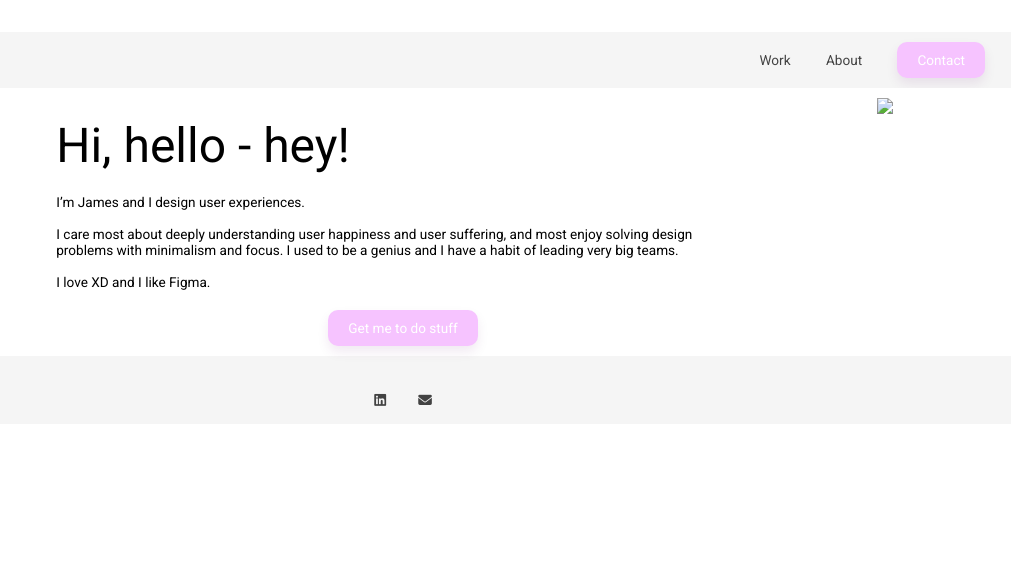
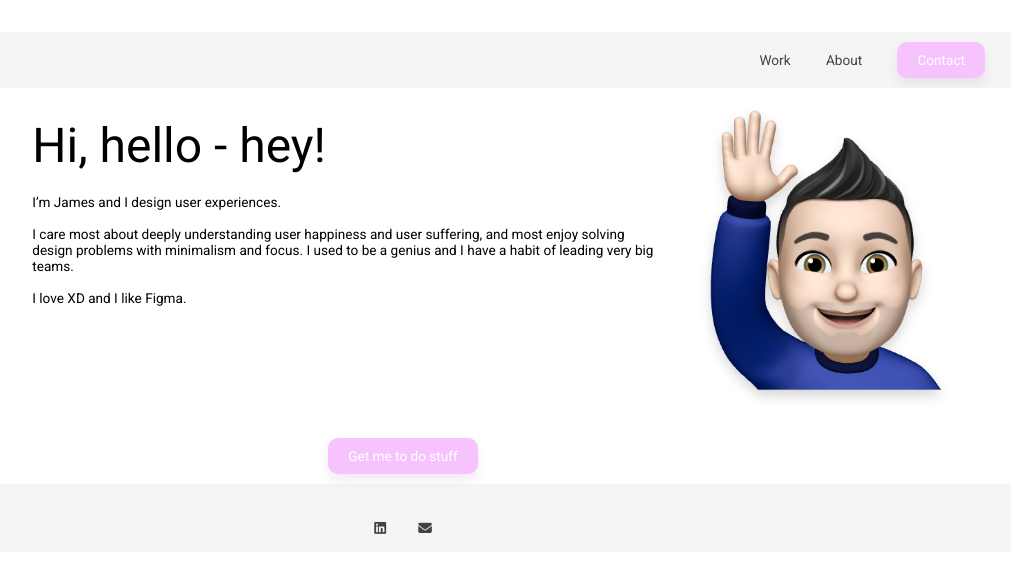
Before and after one commit to jamesclean/iterated, a plain HTML site: page index.html in a window 1280 px wide. Shown: the whole page, without its empty margins (237-1259 px from the left). Drawn offline with Linux system fonts and the light colour scheme; the site is published under a folder, as on GitHub Pages, so addresses that start at the root find nothing.

Commit message:
added a dot

```diff
--- a/index.html
+++ b/index.html
@@ -27,7 +27,7 @@
         </aside>
 
         <aside class="aside aside-2">
-            <img src="/images/image.png">
+            <img src="./images/image.png">
         </aside>
 
         <section class="cta">
```
